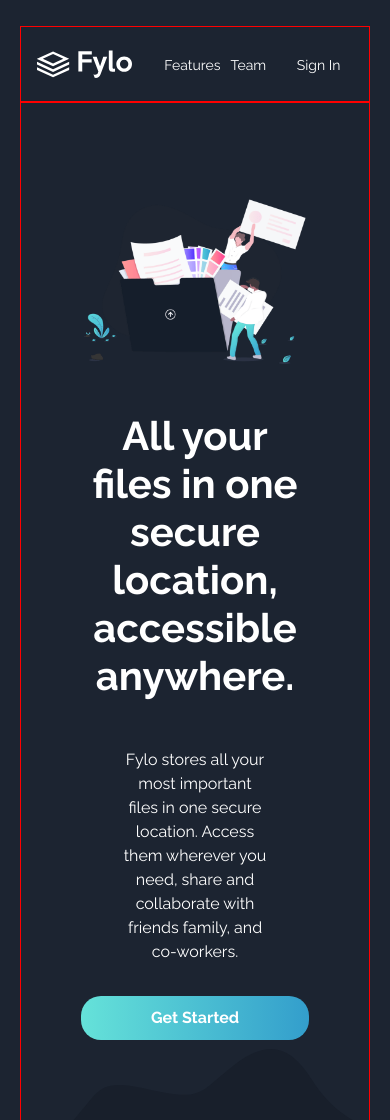
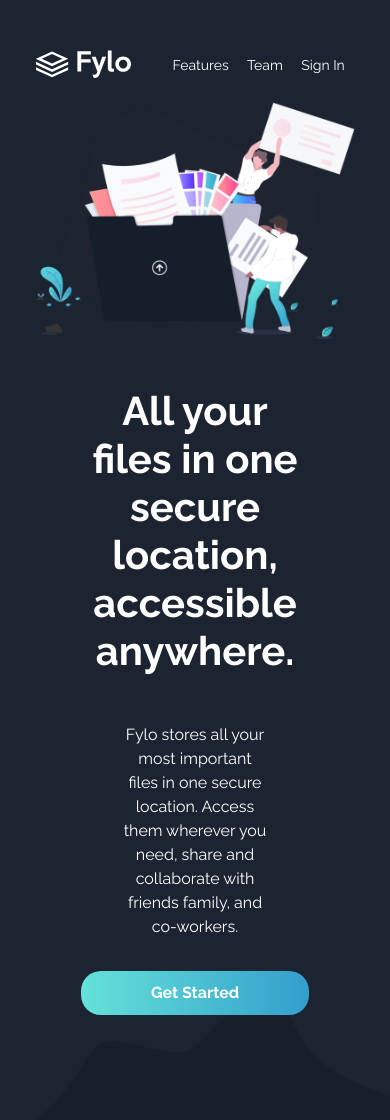
Before and after one commit to TToushirou/fylo-final, a plain HTML site: page index.html in a window 390 px wide. Shown: the top 1120 px of the page. Drawn offline with nearby package versions, Linux system fonts and the light colour scheme.

Commit message:
updated
media qs additions for responsive layout

```diff
--- a/index.html
+++ b/index.html
@@ -62,7 +62,7 @@
                 <div class="col-md-12">
                     <!-- Hero image -->
                     <div class="hero-img">
-                        <img src="./images/illustration-intro.png" alt="Illustation here" style="margin-top: 6em;">
+                        <img src="./images/illustration-intro.png" alt="Illustation here">
                     </div>
                     <!-- Hero Text & Button -->
                     <div class="hero-text">
--- a/scss/_breakpoints.scss
+++ b/scss/_breakpoints.scss
@@ -1,5 +1,6 @@
 $breakpoints: (
     small: 499px,
+    regular: 699px,
     medium: 899px,
     large: 999px,
     xlarge: 1399px,
--- a/scss/_global.scss
+++ b/scss/_global.scss
@@ -24,11 +24,17 @@ body {
 //helper class for Header and Media Qs
 .wrapper {
     padding: 25px 20px 50px 20px;
-    background: $darkBlueIntroBG url(/images/bg-curvy-desktop.svg) no-repeat;
+    background: $darkBlueIntroBG url(/images/bg-curvy-mobile.svg) no-repeat;
     background-size: contain;
     background-position: bottom center;
 
-    @include breakpoint(xlarge) {
+    @include breakpoint(medium) {
+        background: $darkBlueIntroBG url(/images/bg-curvy-desktop.svg) no-repeat;
+        background-size: contain;
+        background-position: bottom center;
+    }
+
+    @include breakpoint(large) {
         padding: 52px 80px;
 
     }
@@ -45,7 +51,7 @@ body {
         }
 
         @include breakpoint(xlarge){
-            width: 235px;
+            width: 200px;
         }
 
 
--- a/scss/_header.scss
+++ b/scss/_header.scss
@@ -1,4 +1,4 @@
-
+@import "breakpoints";
 
 /**************  Nav Bar Positioning ***************/
 
@@ -7,22 +7,37 @@
     display: flex;
     justify-content: space-between;
     z-index: 1;
-    border: 1px solid red;
     min-height: 9vh;
-
 }
 
 
 /************** Nav Link Positioning ***************/
 
 .navbar-items {
-    display: grid;
-    grid-template-columns: repeat(3, 1fr);
-    column-gap: 10px;
+    display: flex;
+    position: relative;
+    justify-content: space-around;
+    width: 60%;
+    word-wrap: none;
     padding-bottom: 12px;
-    justify-self: end;
-    overflow: hidden;
-    align-self: center;
+
+    @include breakpoint(regular) {
+        max-width: 37%;
+    }
+
+    @include breakpoint(medium) {
+        max-width: 33%;
+    }
+
+    @include breakpoint(large) {
+        max-width: 30%;
+    }
+
+    @include breakpoint(xlarge) {
+        max-width: 20%;
+    }
+
+
 }
 
 
@@ -35,12 +50,31 @@
     font-size: 14px;
     font-family: $primaryFont;
     margin-top: 16px;
+
+    @include breakpoint(small) {
+        font-size: 15.5px;
+    }
+
+    @include breakpoint(regular) {
+        font-size: 17px;
+    }
+
+    @include breakpoint(medium) {
+        font-size: 17.5px;
+    }
+
+    @include breakpoint(large) {
+        font-size: 19.5px;
+    }
+
+
+
 }
 
 // Nav Links decoration
 .navbar-items a:hover {
-    color: $cyan !important;
-    text-decoration: underline !important;
+    color: $cyan;
+    text-decoration: underline;
 }
 
 
@@ -57,9 +91,6 @@
     justify-content: center;
     position: relative;
     z-index: 1;
-
-    border: 1px solid red;
-
 }
 
 /************** Hero img Styling ***************/
@@ -71,9 +102,8 @@
 
 // Hero img positioning
 .hero-img img {
-    display: flex;
-    margin: auto;
-    max-width:70%;
+    width: 100%;
+    max-width:716px;
 
 }
 
```
Also changed, not shown: scss/style.css, 1 other file.
